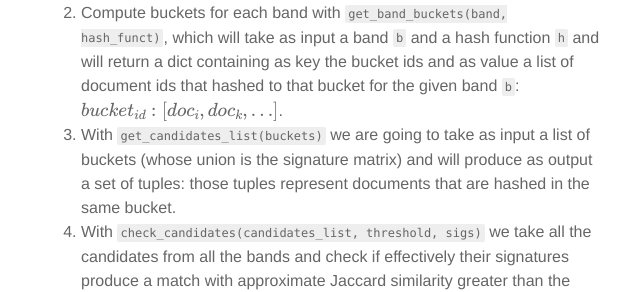
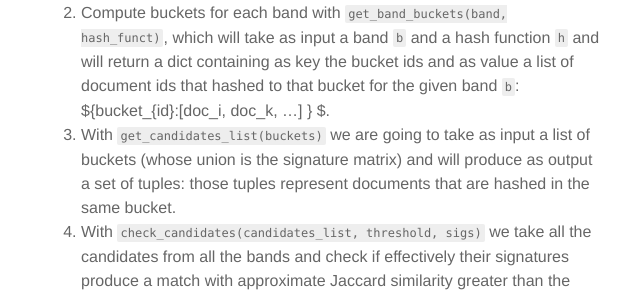
Before and after one commit to nicoDs96/hi, a Jekyll site: the page built from _posts/2022-09-08-fast-document-similarity-in-python.markdown, in a window 1280 px wide and 900 px high, scrolled down 7034 px. Shown: the part 183-475 px from the top of the window, without its empty margins (319-959 px from the left). Built offline with Jekyll 4.4.1, drawn with Linux system fonts in a browser that asks for light colours; formulas are drawn with MathJax 3; part of the change alters nothing that is shown.

Commit message:
fix: comment mathajax extra import

```diff
--- a/_posts/2022-09-08-fast-document-similarity-in-python.markdown
+++ b/_posts/2022-09-08-fast-document-similarity-in-python.markdown
@@ -13,10 +13,12 @@ author: nicods
 externalLink: false
 ---
 
+<!-- USED TO EXPORT MATH FORMULAS IN PDF FROM MARKDOWN
+
 <script type="text/javascript" src="http://cdn.mathjax.org/mathjax/latest/MathJax.js?config=TeX-AMS-MML_HTMLorMML"></script>
 <script type="text/x-mathjax-config">
   MathJax.Hub.Config({ tex2jax: {inlineMath: [['$', '$']]}, messageStyle: "none" });
-</script>
+</script> -->
 
 
 <!--<img class="image" src="{{ site.url }}/assets/images/keep-training/cover.png" alt="Cover Image"/>-->
```
